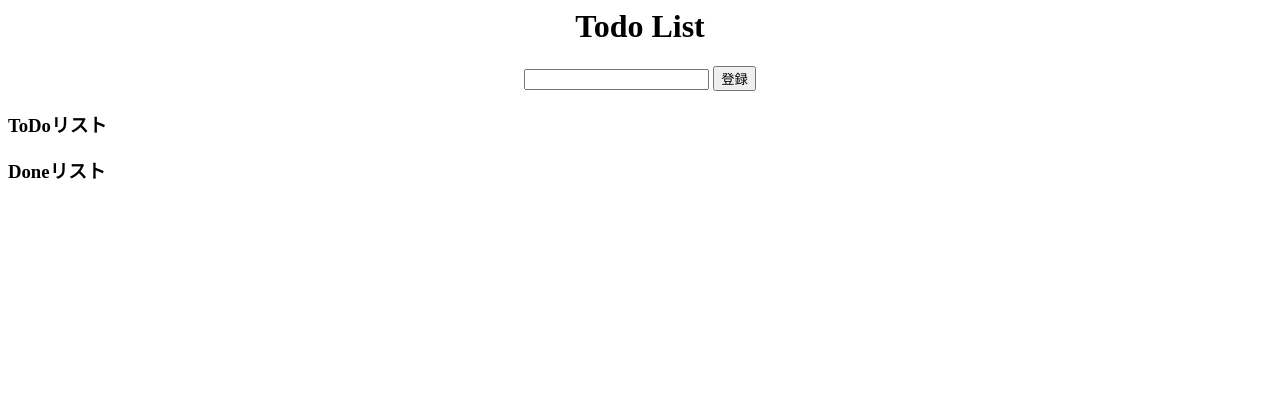
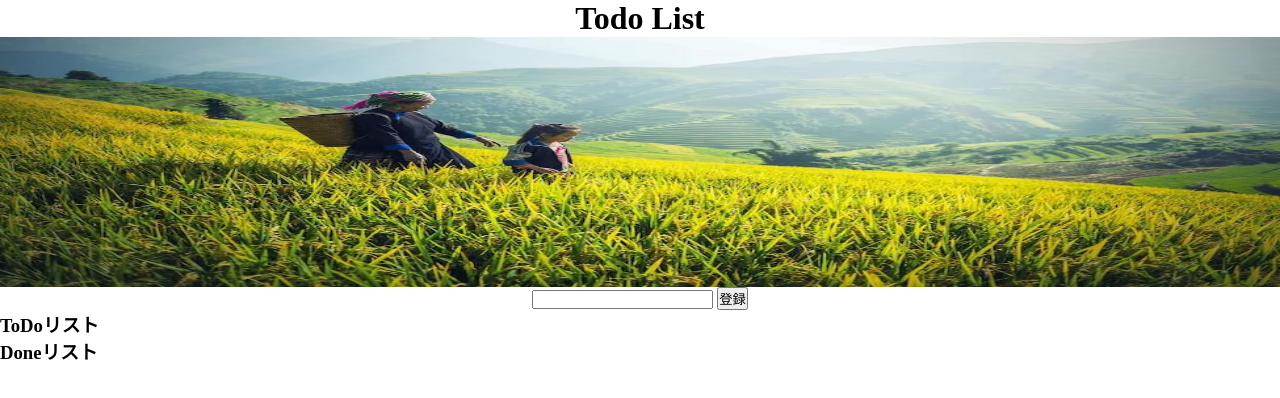
Before and after one commit to hararin/js_todo, a plain HTML site: page src/index.html in a window 1280 px wide. Drawn offline with Linux system fonts and the light colour scheme.

Commit message:
スライドショーの追加

```diff
--- a/src/css/todo.css
+++ b/src/css/todo.css
@@ -1,3 +1,8 @@
+* {
+  margin: 0;
+  padding: 0;
+}
+
 .isCompleted {
   text-decoration: line-through;
 }
@@ -9,3 +14,16 @@
 .todo > li {
   margin: 5px;
 }
+
+.imgBox {
+  text-align: center;
+}
+
+img {
+  width: 100%;
+  height: 250px;
+}
+
+.slider {
+
+}
--- a/src/index.html
+++ b/src/index.html
@@ -8,6 +8,9 @@
     <header class="header">
       <h1 class="title">Todo List</h1>
     </header><!-- /header -->
+    <div class="imgBox">
+      <img src="img/asia.jpg" id="slide_img" class="slider" />
+    </div>
     <form class="form">
       <input class="js-addTask-value" type="text" name="">
       <button type="button" class="js-addTask-trigger">登録</button>
@@ -21,5 +24,6 @@
       <ul class="todo js-finishedTask-target"></ul>
     </div>
     <script src="js/todo.js"></script>
+    <script src="js/slider.js"></script>
   </body>
 </html>
--- /dev/null
+++ b/src/js/slider.js
@@ -0,0 +1,15 @@
+'use strict';
+
+const img_src = ["img/asia.jpg", "img/italy.jpg", "img/snow.jpg", "img/lake.jpg"];
+let num = -1;
+
+function slide_time() {
+  if (num === 2) {
+    num = 0;
+  } else {
+    num++;
+  }
+  document.getElementById("slide_img").src = img_src[num];
+}
+
+ setInterval(slide_time, 5000);
```
Also changed, not shown: src/img/airport.jpg (added), src/img/asia.jpg (added), src/img/desert.jpg (added), src/img/forest.jpg (added), src/img/italy.jpg (added), src/img/japan.jpg (added), src/img/japan2.jpg (added), src/img/lake.jpg (added), src/img/mv.jpg (added), src/img/person.jpg (added), src/img/road.jpg (added), src/img/snow.jpg (added), 3 other files.
